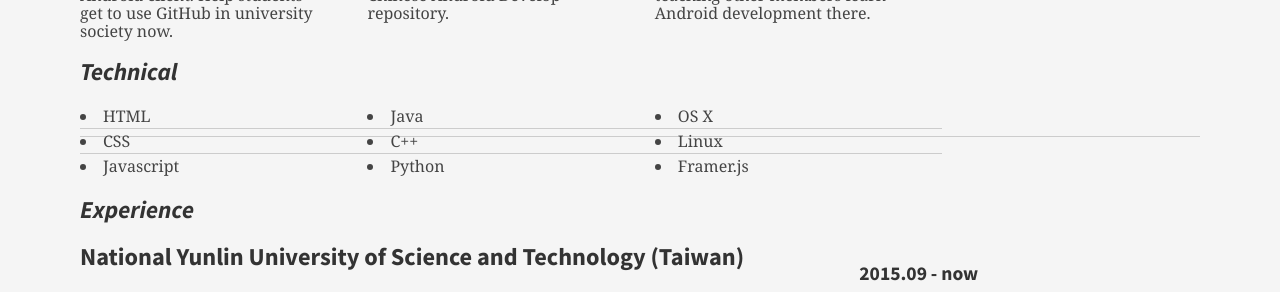
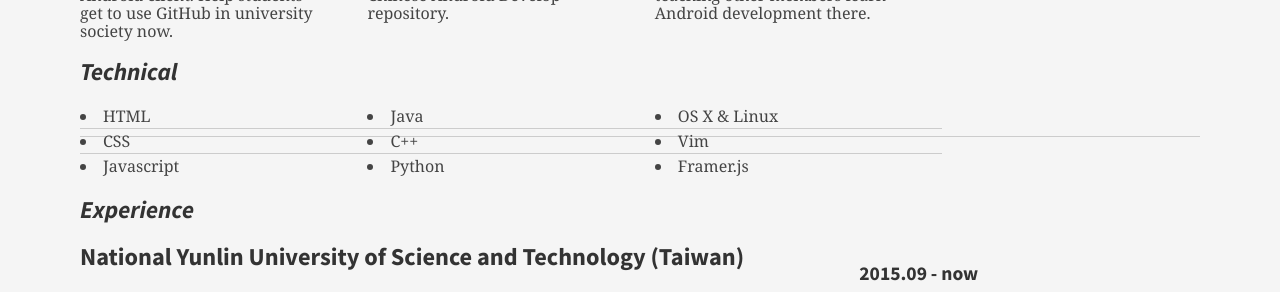
Before and after one commit to Anthonyeef/backup-of-personal-blog, a Jekyll site: the page built from resume/en/index.html, in a window 1280 px wide. Shown: the part 826-1118 px from the top of the page. Built offline with Jekyll 4.4.1, drawn with Linux system fonts in a browser that asks for light colours; nearby versions of some CDN libraries; a style sheet for code colours, icons or effects is not loaded.

Commit message:
add skill

```diff
--- a/resume/en/index.html
+++ b/resume/en/index.html
@@ -105,8 +105,8 @@ hide: true
                                 </ul>
 
                                 <ul class="talent">
-                                    <li>OS X</li>
-                                    <li>Linux</li>
+                                    <li>OS X & Linux</li>
+                                    <li>Vim</li>
                                     <li class="last"> Framer.js</li>
                                 </ul>
                             </div>
```
